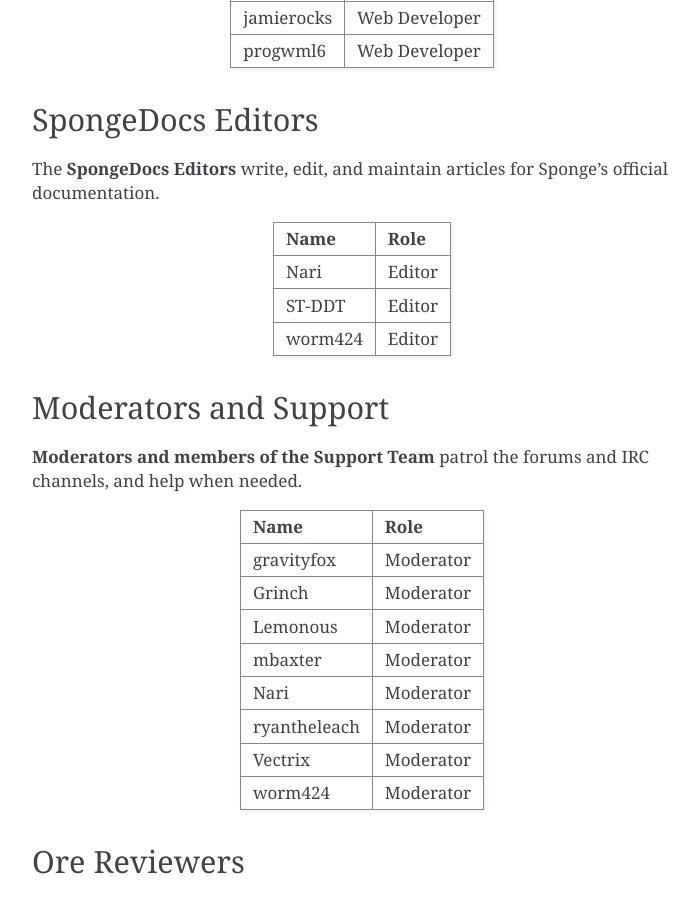
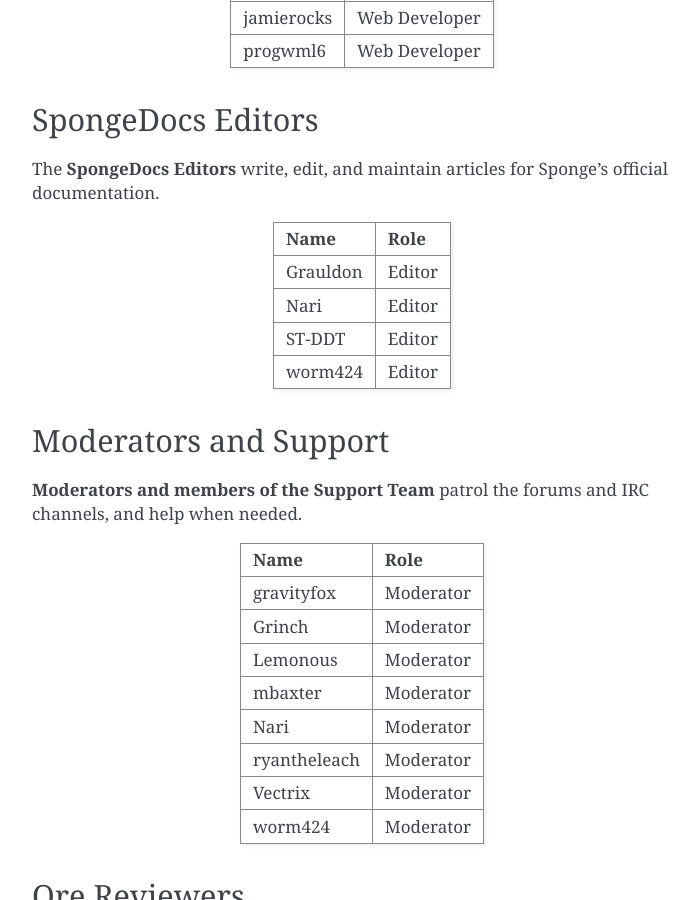
Before and after one commit to SpongePowered/SpongeDocs, a Sphinx documentation site: the page built from source/about/staff.rst, in a window 1280 px wide and 900 px high, scrolled down 2595 px. Shown: the whole window, without its empty margins (388-1087 px from the left). Built offline with Sphinx 7.4.7, drawn with Linux system fonts in a browser that asks for light colours; pages that are not in the unit, such as notebooks, are missing from menus.

Commit message:
Add Grauldon

```diff
--- a/source/about/staff.rst
+++ b/source/about/staff.rst
@@ -151,6 +151,8 @@
 +-----------------------------------+------------------------------------+
 | Name                              | Role                               |
 +===================================+====================================+
+| Grauldon                          | Editor                             |
++-----------------------------------+------------------------------------+
 | Nari                              | Editor                             |
 +-----------------------------------+------------------------------------+
 | ST-DDT                            | Editor                             |
```
